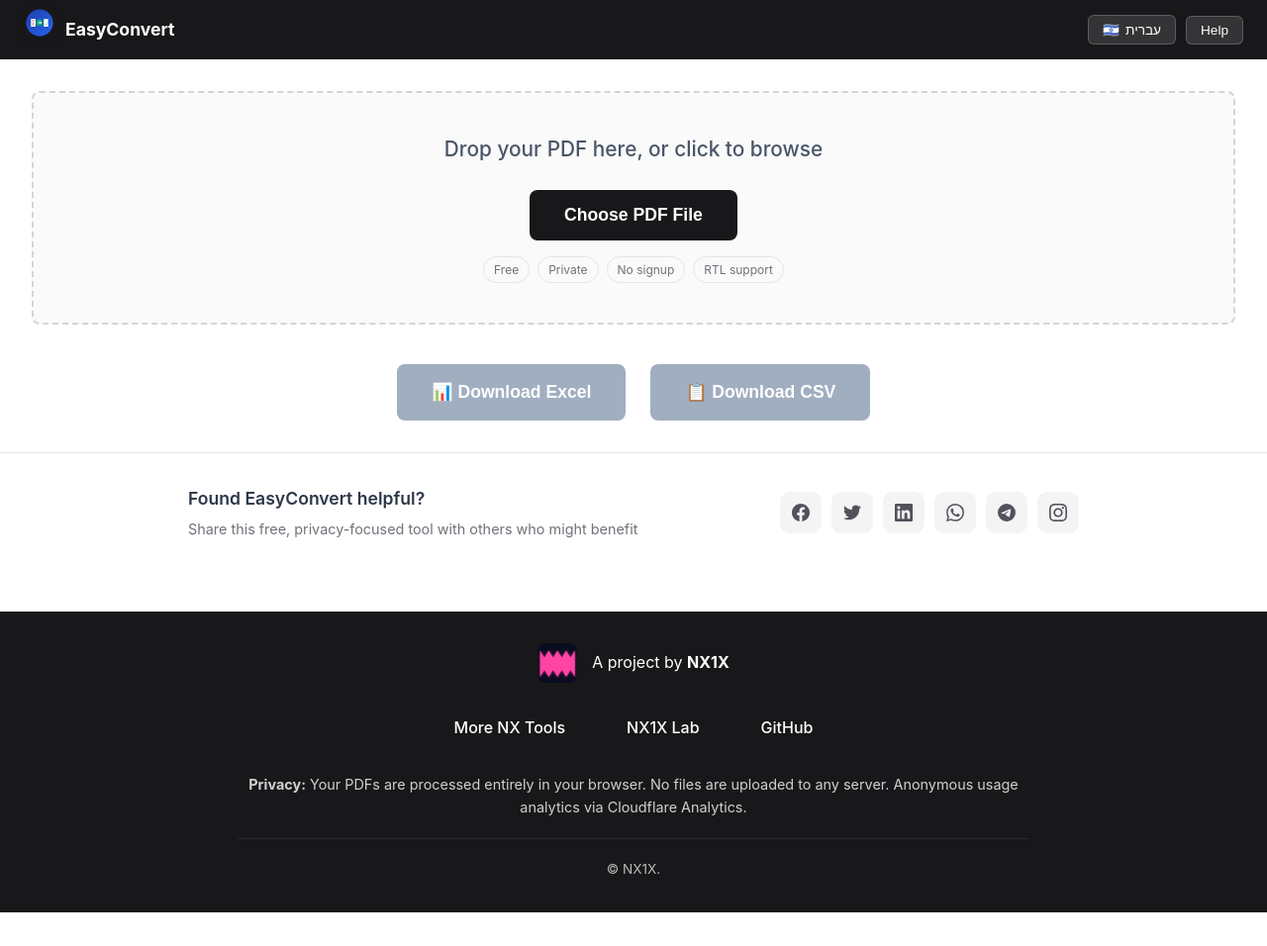
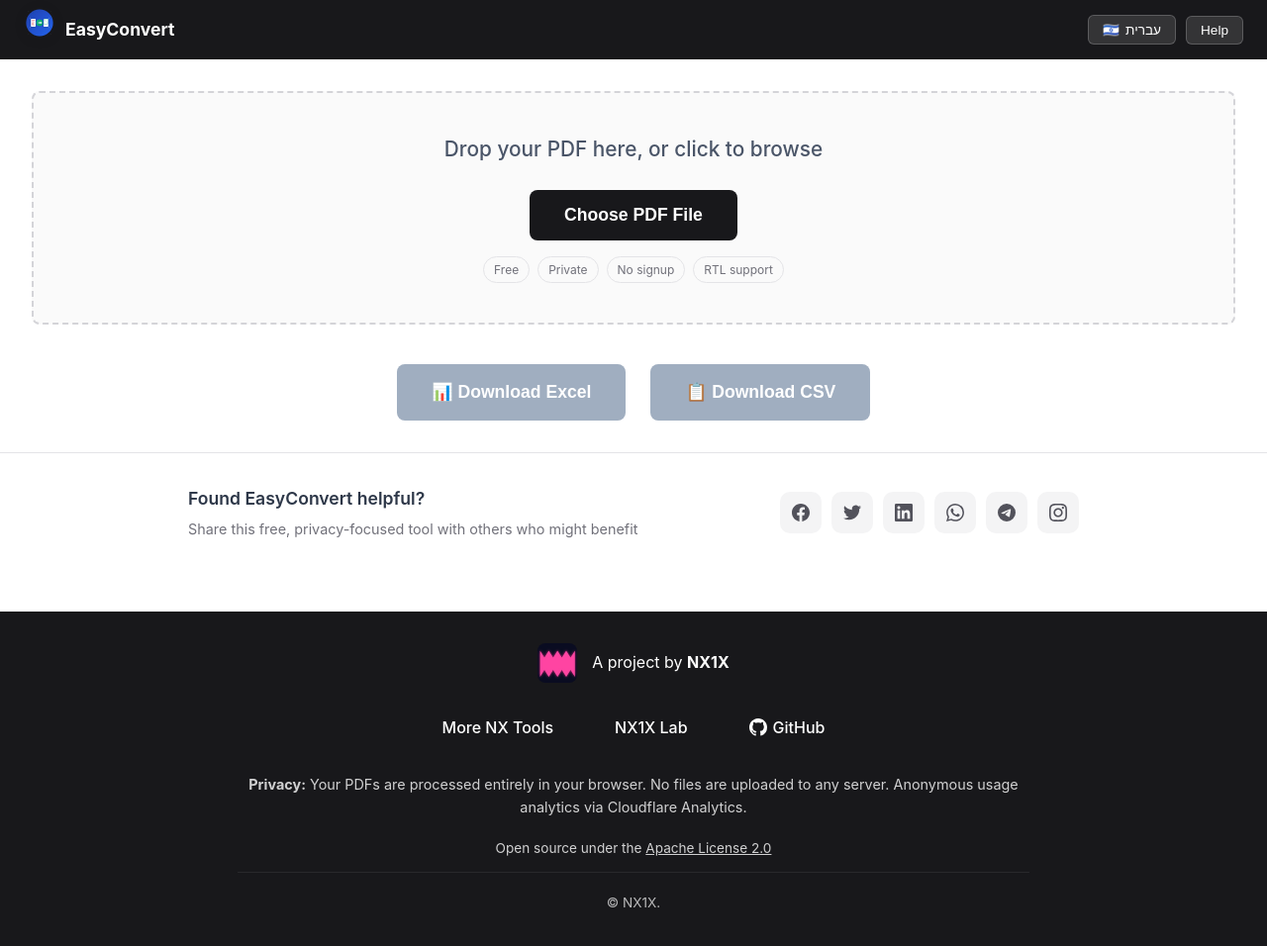
Before and after one commit to NX1X/EasyConvert, a website: page public/index.html in a window 1280 px wide. Shown: the whole page at 99% size. Before the commit the page ends 922 px from the top, so only its background shows below. Drawn offline with Linux system fonts and the light colour scheme.

Commit message:
feat: add release workflow, footer GitHub link with license notice (#10)
- .github/workflows/release.yml: on v* tag push or manual dispatch,
  creates the GitHub Release using the matching CHANGELOG.md section
  as notes. SHA-pinned checkout, contents:read default with
  contents:write on the release job only, tag input validated
- scripts/release.sh reworked for the PR-based flow: validates main is
  clean and in sync, requires a CHANGELOG section for the current
  package.json version, then tags and pushes; the workflow creates the
  Release (old script pushed to main directly, double-wrote the
  changelog, and linked a stale repo URL)
- Footer: GitHub logo icon linking to the repository and a bilingual
  Apache License 2.0 notice

Co-authored-by: NX1X <NX1X@users.noreply.github.com>

```diff
--- a/public/app.js
+++ b/public/app.js
@@ -1135,6 +1135,7 @@ const translations = {
         footerLink2: "NX1X Lab",
         footerLink3: "GitHub",
         footerPrivacy: "<strong>Privacy:</strong> Your PDFs are processed entirely in your browser. No files are uploaded to any server. Anonymous usage analytics via Cloudflare Analytics.",
+        footerLicense: 'Open source under the <a href="https://github.com/NX1X/EasyConvert/blob/main/LICENSE" target="_blank" rel="noopener">Apache License 2.0</a>',
         footerCopyright: `© ${currentYear} NX1X.`,
         statusVerify: "Please complete the security verification below to proceed.",
         statusLoading: "Loading PDF file...",
@@ -1194,6 +1195,7 @@ const translations = {
         footerLink2: "NX1X Lab",
         footerLink3: "GitHub",
         footerPrivacy: "<strong>פרטיות:</strong> קבצי ה-PDF שלכם מעובדים לחלוטין בדפדפן שלכם. לא מועלים קבצים לשום שרת. אנליטיקה אנונימית בסיסית דרך Cloudflare Analytics.",
+        footerLicense: 'קוד פתוח תחת <a href="https://github.com/NX1X/EasyConvert/blob/main/LICENSE" target="_blank" rel="noopener">רישיון Apache 2.0</a>',
         footerCopyright: `© ${currentYear} NX1X.`,
         statusVerify: "אנא השלימו את אימות האבטחה למטה כדי להמשיך.",
         statusLoading: "טוען קובץ PDF...",
@@ -1289,6 +1291,7 @@ function updateLanguage() {
     updateElement('footerLink2', lang.footerLink2);
     updateElement('footerLink3', lang.footerLink3);
     updateElement('footerPrivacy', lang.footerPrivacy, true);
+    updateElement('footerLicense', lang.footerLicense, true);
     updateElement('footerCopyright', lang.footerCopyright);
 
     const customRangeInput = document.getElementById('customRange');
--- a/public/index.html
+++ b/public/index.html
@@ -339,11 +339,18 @@
             <div class="footer-links">
                 <a href="https://nx1xlab.dev/nxtools" target="_blank" rel="noopener" class="footer-link" id="footerLink1">More NX Tools</a>
                 <a href="https://nx1xlab.dev" target="_blank" rel="noopener" class="footer-link" id="footerLink2">NX1X Lab</a>
-                <a href="https://github.com/NX1X/EasyConvert" target="_blank" rel="noopener" class="footer-link" id="footerLink3">GitHub</a>
+                <a href="https://github.com/NX1X/EasyConvert" target="_blank" rel="noopener" class="footer-link footer-github-link">
+                    <svg class="footer-github-icon" viewBox="0 0 24 24" width="18" height="18" aria-hidden="true"><path fill="currentColor" d="M12 0C5.37 0 0 5.37 0 12c0 5.31 3.435 9.795 8.205 11.385.6.105.825-.255.825-.57 0-.285-.015-1.23-.015-2.235-3.015.555-3.795-.735-4.035-1.41-.135-.345-.72-1.41-1.23-1.695-.42-.225-1.02-.78-.015-.795.945-.015 1.62.87 1.845 1.23 1.08 1.815 2.805 1.305 3.495.99.105-.78.42-1.305.765-1.605-2.67-.3-5.46-1.335-5.46-5.925 0-1.305.465-2.385 1.23-3.225-.12-.3-.54-1.53.12-3.18 0 0 1.005-.315 3.3 1.23.96-.27 1.98-.405 3-.405s2.04.135 3 .405c2.295-1.56 3.3-1.23 3.3-1.23.66 1.65.24 2.88.12 3.18.765.84 1.23 1.905 1.23 3.225 0 4.605-2.805 5.625-5.475 5.925.435.375.81 1.095.81 2.22 0 1.605-.015 2.895-.015 3.3 0 .315.225.69.825.57A12.02 12.02 0 0 0 24 12c0-6.63-5.37-12-12-12z"/></svg>
+                    <span id="footerLink3">GitHub</span>
+                </a>
             </div>
 
             <div class="footer-privacy" id="footerPrivacy">
                 <strong>Privacy:</strong> Your PDFs are processed entirely in your browser. No files are uploaded to any server. Anonymous usage analytics via Cloudflare Analytics.
+            </div>
+
+            <div class="footer-license" id="footerLicense">
+                Open source under the <a href="https://github.com/NX1X/EasyConvert/blob/main/LICENSE" target="_blank" rel="noopener">Apache License 2.0</a>
             </div>
 
             <div class="footer-copyright" id="footerCopyright">
--- a/public/style.css
+++ b/public/style.css
@@ -684,6 +684,27 @@ body {
     margin-bottom: 20px;
 }
 
+.footer-github-link {
+    display: inline-flex;
+    align-items: center;
+    gap: 6px;
+}
+
+.footer-github-icon {
+    flex-shrink: 0;
+}
+
+.footer-license {
+    font-size: 0.85rem;
+    opacity: 0.8;
+    margin-bottom: 12px;
+}
+
+.footer-license a {
+    color: white;
+    text-decoration: underline;
+}
+
 .footer-copyright {
     font-size: 0.85rem;
     opacity: 0.7;
```
Also changed, not shown: .github/workflows/release.yml (added), CHANGELOG.md, 1 other file.
